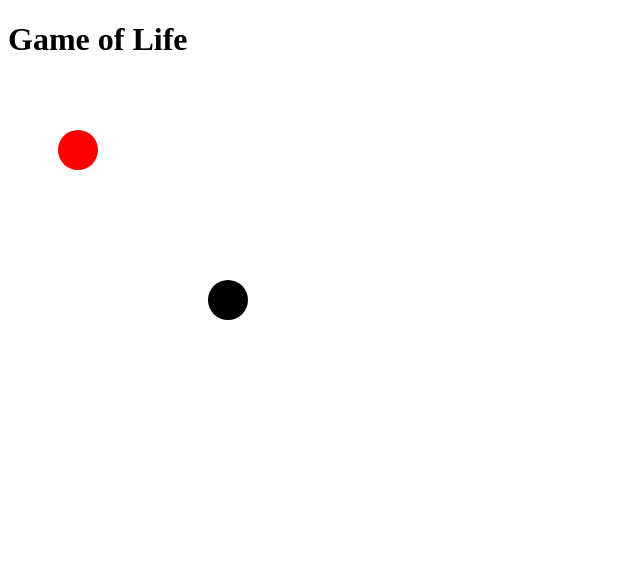
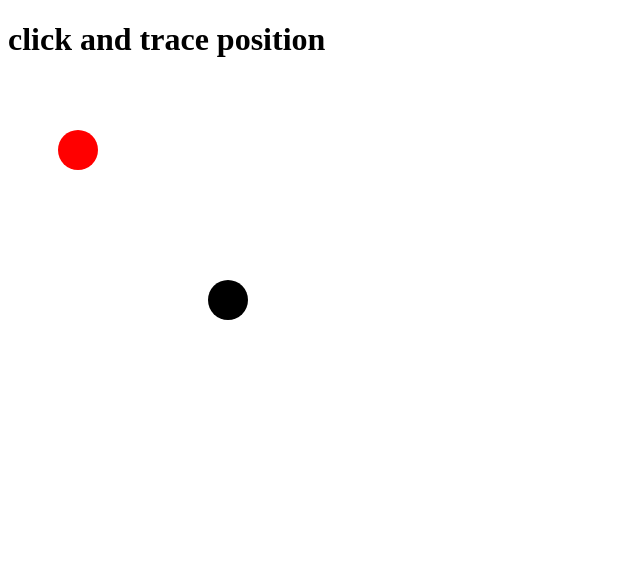
Before and after one commit to hachibeeDI/createjs_mouseevenet_test, a plain HTML site: page index.html in a window 1280 px wide. Shown: the whole page, without its empty margins (0-640 px from the left). Drawn offline with Linux system fonts and the light colour scheme.

Commit message:
change test

```diff
--- a/index.html
+++ b/index.html
@@ -2,14 +2,14 @@
 <html>
     <head>
         <meta http-equiv="Content-Type" content="text/html; charset=utf-8">
-        <title></title>
+        <title>createjs on haxe</title>
         <!-- scripts -->
         <script src="./static/js/createjs.min.js"></script>
         <script src="./static/js/main.js"></script>
     </head>
 
     <body>
-        <h1>Game of Life</h1>
+        <h1>click and trace position</h1>
         <canvas id="canvas" width="640" height="480">
         </canvas>
 
```
